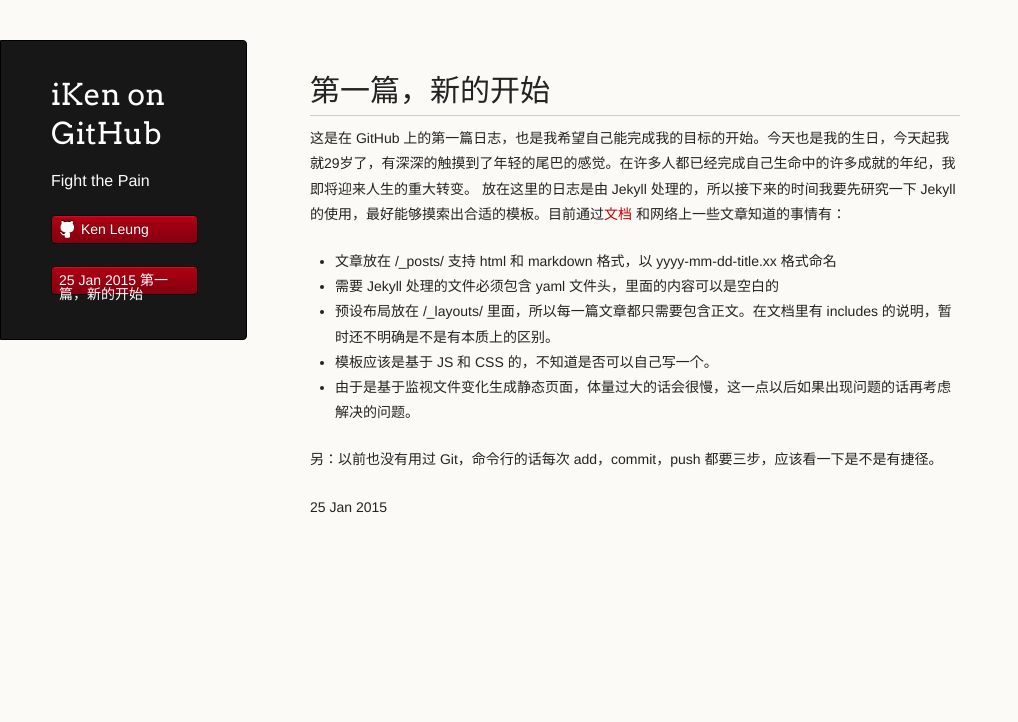
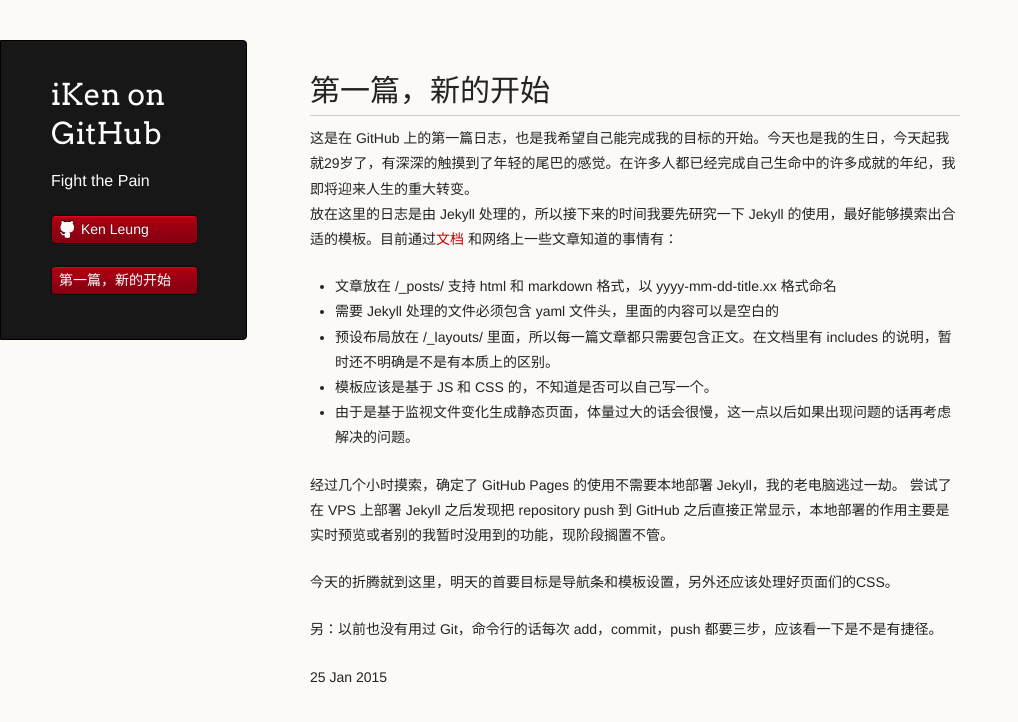
Before and after one commit to ikenbe/ikenbe.github.io, a Jekyll site: the page built from _posts/2015-01-25-First-Post.md, in a window 1280 px wide. Shown: the top 722 px of the page, without its empty margins (0-1018 px from the left). Built offline with Jekyll 4.4.1, drawn with Linux system fonts in a browser that asks for light colours.

Commit message:
nav&1st post

```diff
--- a/_includes/header.html
+++ b/_includes/header.html
@@ -6,7 +6,7 @@
         </ul>
         <ul>
 {% for post in site.posts %}
-<li>{{ post.date | date_to_string }} <a href="{{ post.url }}">{{ post.title }}</a></li>
+<li><a href="{{ post.url }}">{{ post.title }}</a></li>
 {% endfor %}
 </ul>
       </header>
--- a/_posts/2015-01-25-First-Post.md
+++ b/_posts/2015-01-25-First-Post.md
@@ -11,6 +11,10 @@
 - 模板应该是基于 JS 和 CSS 的，不知道是否可以自己写一个。
 - 由于是基于监视文件变化生成静态页面，体量过大的话会很慢，这一点以后如果出现问题的话再考虑解决的问题。
 
+经过几个小时摸索，确定了 GitHub Pages 的使用不需要本地部署 Jekyll，我的老电脑逃过一劫。 尝试了在 VPS 上部署 Jekyll 之后发现把 repository push 到 GitHub 之后直接正常显示，本地部署的作用主要是实时预览或者别的我暂时没用到的功能，现阶段搁置不管。
+
+今天的折腾就到这里，明天的首要目标是导航条和模板设置，另外还应该处理好页面们的CSS。
+
 另：以前也没有用过 Git，命令行的话每次 add，commit，push 都要三步，应该看一下是不是有捷径。
 
 {{ page.date | date_to_string }}
```
